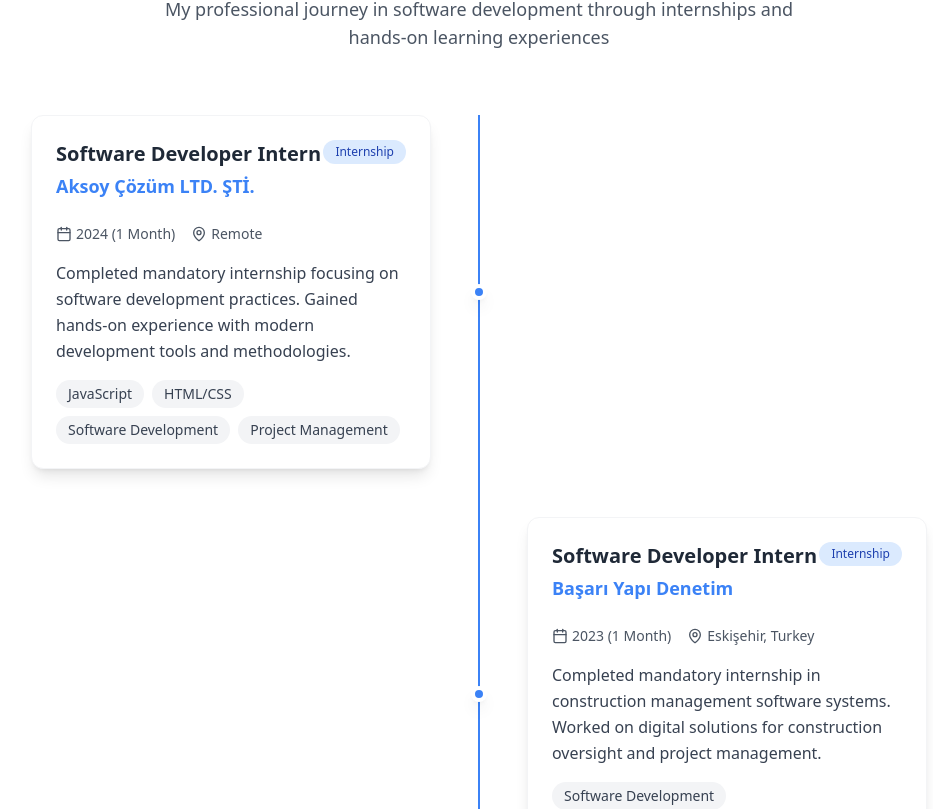
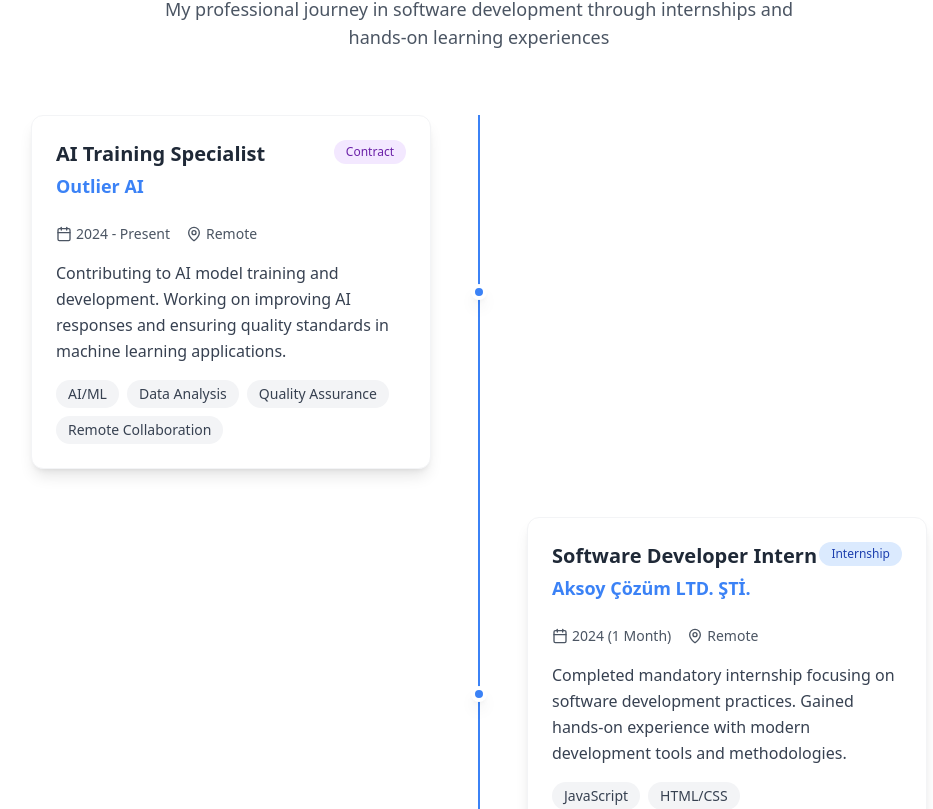
Before and after one commit to erenerayyilmaz/developer-eren, a React (Vite) app: page / in a window 1280 px wide. Shown: the part 1911-2720 px from the top of the page, without its empty margins (161-1094 px from the left). Built offline with nearby package versions, Linux system fonts and the light colour scheme.

Commit message:
Revert experience change and remove npm/yarn
Re-adds the Outlier AI experience entry and removes npm/yarn from the Tools section in the Skills component.

```diff
--- a/src/components/Experience.tsx
+++ b/src/components/Experience.tsx
@@ -4,6 +4,15 @@ import { Calendar, MapPin, ExternalLink } from 'lucide-react';
 
 const Experience = () => {
   const experiences = [
+    {
+      company: 'Outlier AI',
+      position: 'AI Training Specialist',
+      location: 'Remote',
+      period: '2024 - Present',
+      description: 'Contributing to AI model training and development. Working on improving AI responses and ensuring quality standards in machine learning applications.',
+      technologies: ['AI/ML', 'Data Analysis', 'Quality Assurance', 'Remote Collaboration'],
+      type: 'Contract'
+    },
     {
       company: 'Aksoy Çözüm LTD. ŞTİ.',
       position: 'Software Developer Intern',
--- a/src/components/Skills.tsx
+++ b/src/components/Skills.tsx
@@ -1,3 +1,4 @@
+
 import React from 'react';
 import { Code, Database, Globe, Wrench, Users, Brain } from 'lucide-react';
 
@@ -33,7 +34,6 @@ const Skills = () => {
       skills: [
         { name: 'Git', level: 80 },
         { name: 'VS Code', level: 90 },
-        { name: 'npm/yarn', level: 75 },
         { name: 'Webpack', level: 60 },
         { name: 'Chrome DevTools', level: 85 },
         { name: 'Figma', level: 70 }
```
